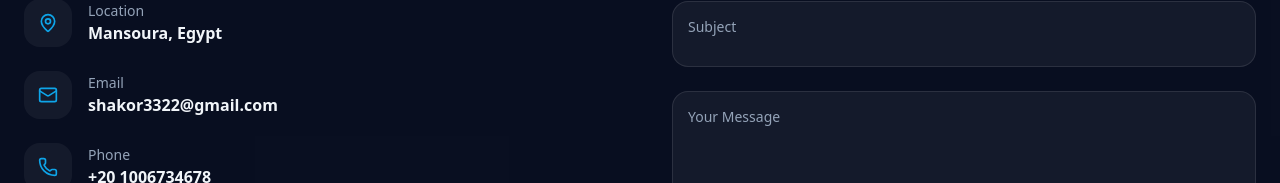
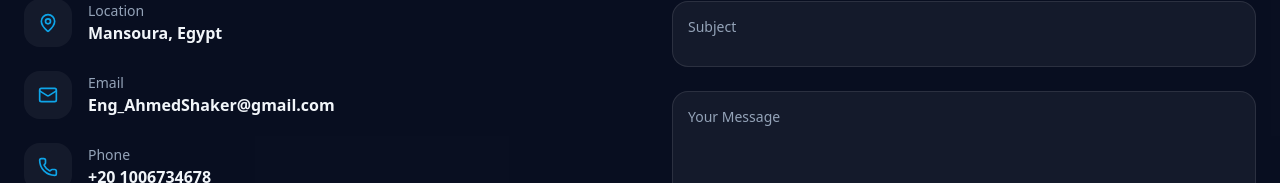
Before and after one commit to AhmdShakerx/Protofolio, a React (Vite) app: page / in a window 1280 px wide. Shown: the part 4691-4874 px from the top of the page. Built offline with nearby package versions, Linux system fonts and the light colour scheme.

Commit message:
Update App.tsx

```diff
--- a/src/App.tsx
+++ b/src/App.tsx
@@ -564,7 +564,7 @@ export default function App() {
 
               <div className="space-y-6">
                 <ContactDetail icon={<MapPin size={20} />} title="Location" value="Mansoura, Egypt" />
-                <ContactDetail icon={<Mail size={20} />} title="Email" value="shakor3322@gmail.com" />
+                <ContactDetail icon={<Mail size={20} />} title="Email" value="Eng_AhmedShaker@gmail.com" />
                 <ContactDetail icon={<Phone size={20} />} title="Phone" value="+20 1006734678" />
               </div>
             </motion.div>
```
